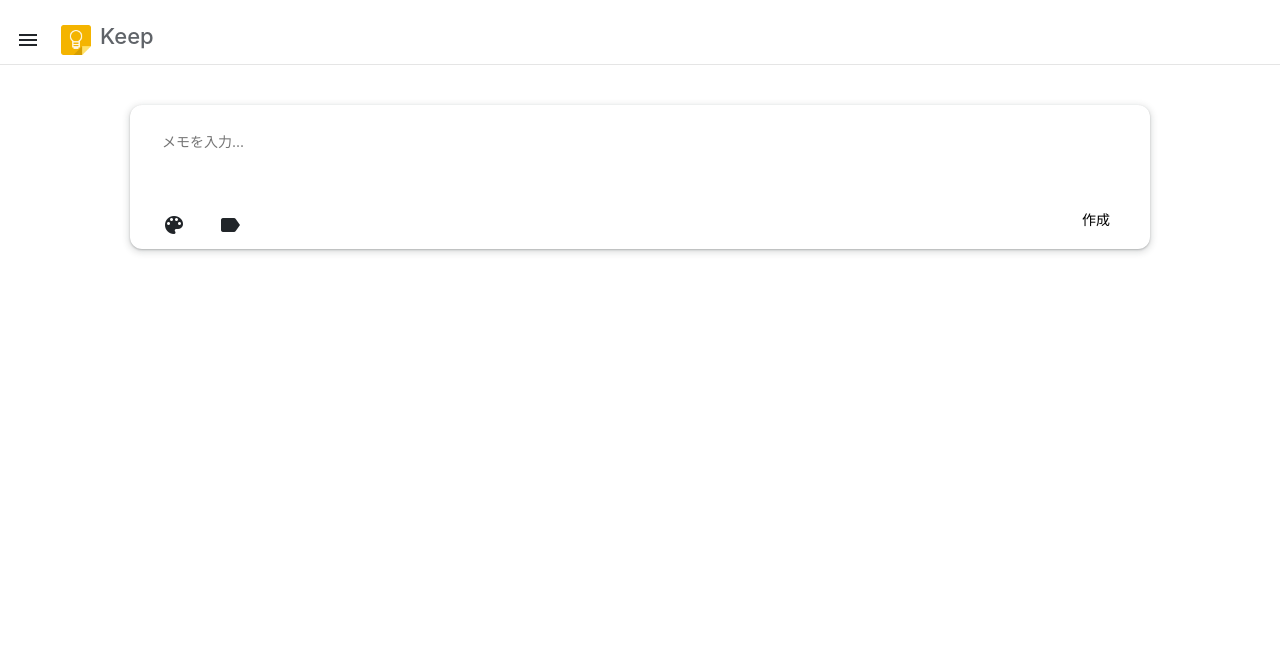
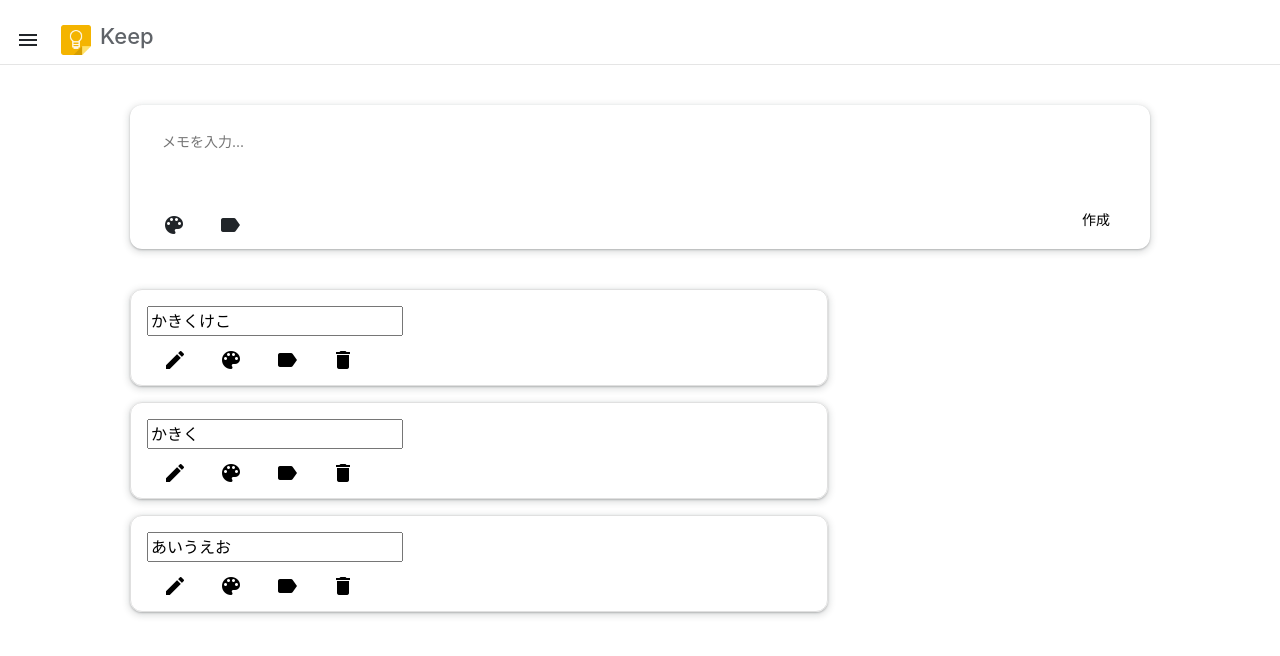
Before and after one commit to maaaaaiiiisan/keep-app, a React (Create React App) app: page / in a window 1280 px wide. Shown: the top 656 px of the page. Built offline with nearby package versions, Linux system fonts and the light colour scheme; data requests are answered from the project's data file.

Commit message:
made the component of EDIT

```diff
--- a/db.json
+++ b/db.json
@@ -1,3 +1,16 @@
 {
-  "tasks": []
+  "tasks": [
+    {
+      "content": "かきくけこ",
+      "id": 2
+    },
+    {
+      "content": "かきく",
+      "id": 4
+    },
+    {
+      "content": "あいうえお",
+      "id": 5
+    }
+  ]
 }
--- a/src/App.js
+++ b/src/App.js
@@ -4,6 +4,8 @@ import React from 'react';
 import './App.scss';
 import icon from './icon.png';
 import 'bootstrap/dist/css/bootstrap.min.css';
+import ReactDOM from 'react-dom'
+
 
 class App extends React.Component {
   constructor() {
@@ -12,6 +14,8 @@ class App extends React.Component {
     this.changeText = this.changeText.bind(this);
     this.addMemo = this.addMemo.bind(this);
     this.deleteMemo = this.deleteMemo.bind(this);
+    this.editMemo = this.editMemo.bind(this);
+    this.state = {showInput: false};
     this.state = {
       tasks: []
     };
@@ -32,10 +36,12 @@ class App extends React.Component {
   changeText = (event) => {
     console.log("changeText");
     const inputText = event.target.value
-    this.setState({ inputText: inputText })
+    this.setState({ inputText: inputText });
+    console.dir(inputText);
   }
 
   addMemo = () => {
+    this.setState({showInput: false});
     console.log("addMemo");
     fetch("http://localhost:3001/tasks", {
       method: "POST",
@@ -49,6 +55,7 @@ class App extends React.Component {
   }
 
   deleteMemo(taskId) {
+    this.setState({showInput: false});
     console.log("delete");
     fetch("http://localhost:3001/tasks/" + taskId, {
       method: "DELETE"
@@ -56,13 +63,28 @@ class App extends React.Component {
       .then(this.fetchTasks)
   }
 
+  editMemo(taskId) {
+    this.setState({showInput: true});
+    let input = ReactDOM.findDOMNode(this.refs['text-cell']);
+    input && input.focus();
+  }
+
   render() {
     const list = this.state.tasks.map(task => {
+      const showInput = this.state.showInput;
+      let input;
+      if (showInput) {
+        input = <input className="input-box" onChange={this.changeText} key={ task.id } ref="text-cell"/>;
+      } else {
+        input = <input className="input-box" onChange={this.changeText} key={ task.id } value={task.content}/>;
+      }
+
       return (
         <li className="list" key={task.id}>
-          {task.content}{" "}
+          {input}
+          {/* <input className="input-box" onChange={this.changeText} key={ task.id } value={task.content} ref="text-cell"/> */}
           <div className="list-buttom">
-            <button><i className="material-icons">edit</i></button>
+            <button onClick={() => {this.editMemo(task.id)}}><i className="material-icons">edit</i></button>
             <button><i className="material-icons">color_lens</i></button>
             <button><i className="material-icons">label</i></button>
             <button onClick={() => {this.deleteMemo(task.id)}}><i className="material-icons">delete</i></button>
@@ -97,5 +119,4 @@ class App extends React.Component {
   }
 }
 
-
 export default App;
```
Also changed, not shown: 1 other file (tests, documents, lock files or other folders).
